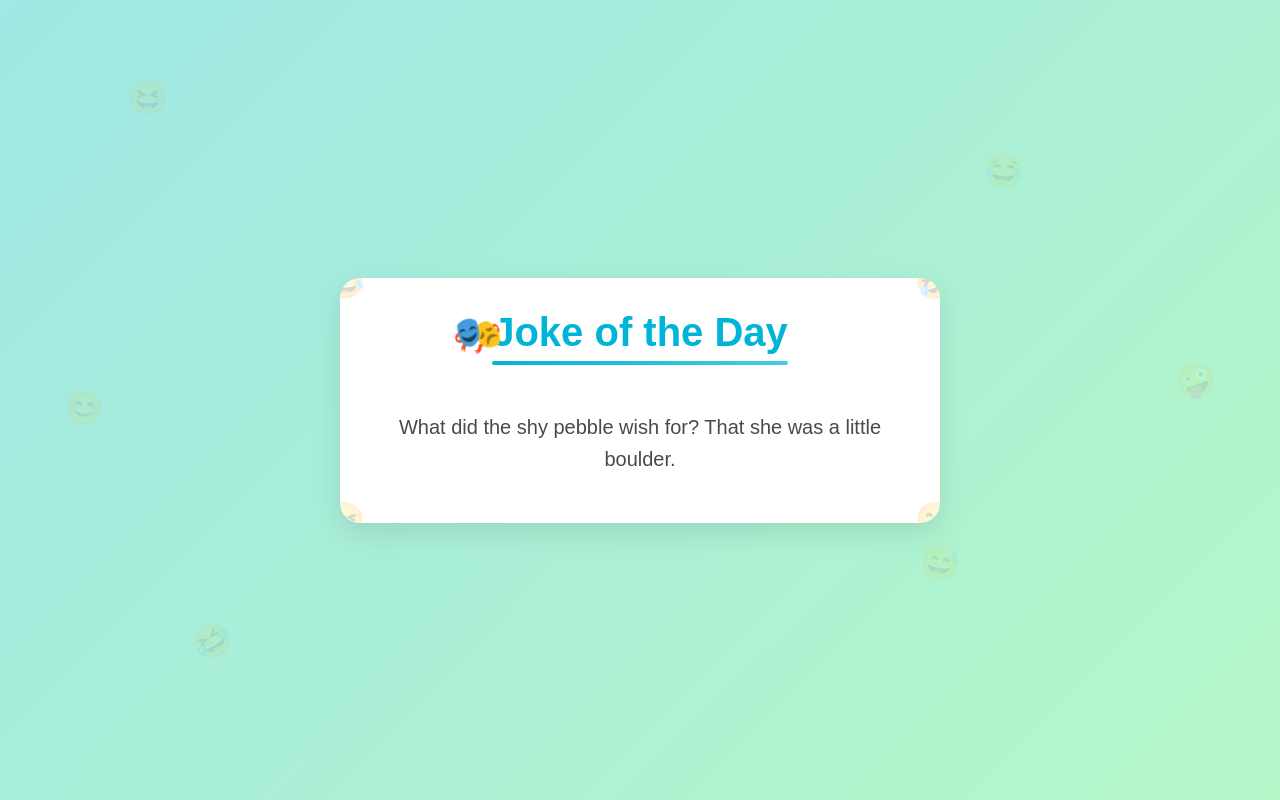
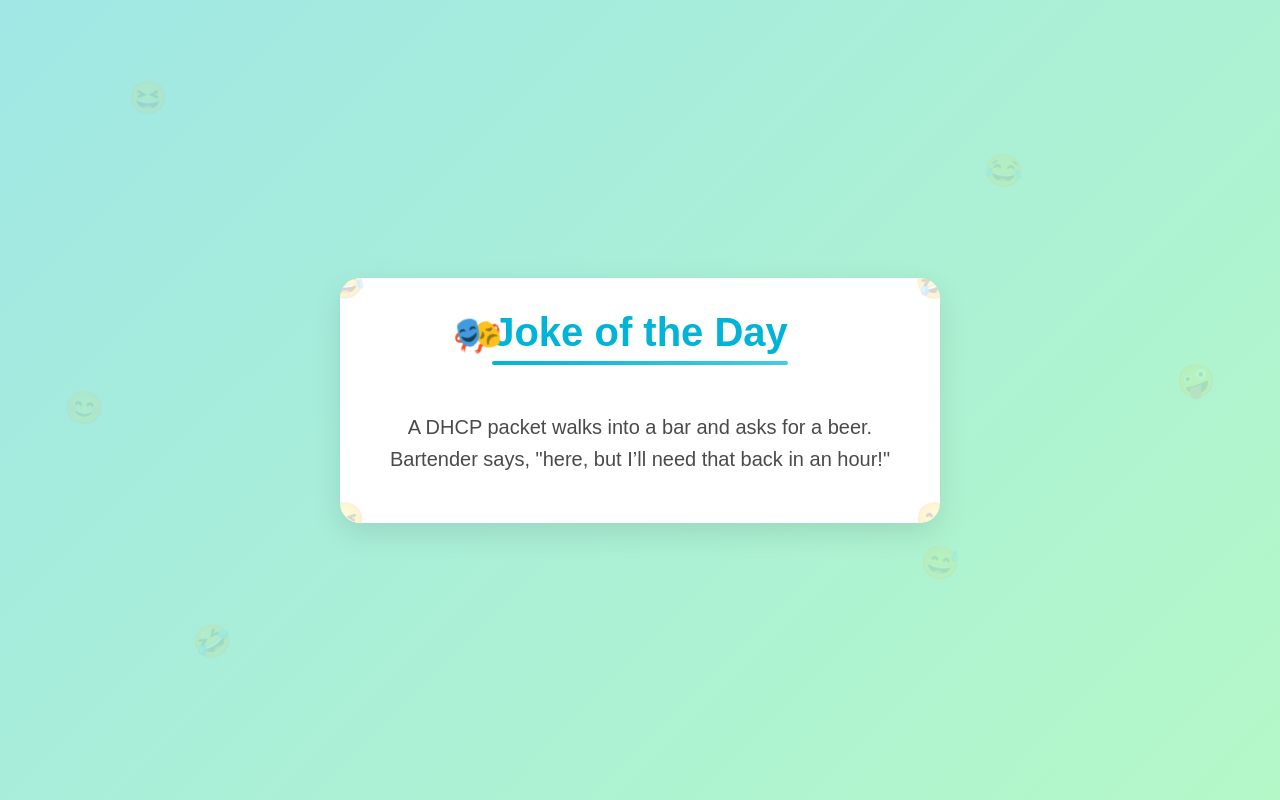
Before and after one commit to kkedia803/Github-Commit-Bot, a plain HTML site: page index.html in a window 1280 px wide. Drawn offline with Linux system fonts and the light colour scheme.

Commit message:
Update Joke of the Day

```diff
--- a/index.html
+++ b/index.html
@@ -193,7 +193,7 @@
 
         <h1>Joke of the Day</h1>
         <div id="joke">
-        <p>What did the shy pebble wish for? That she was a little boulder.</p>
+        <p>A DHCP packet walks into a bar and asks for a beer. Bartender says, "here, but I’ll need that back in an hour!"</p>
         </div>
     </div>
 </body>
```
